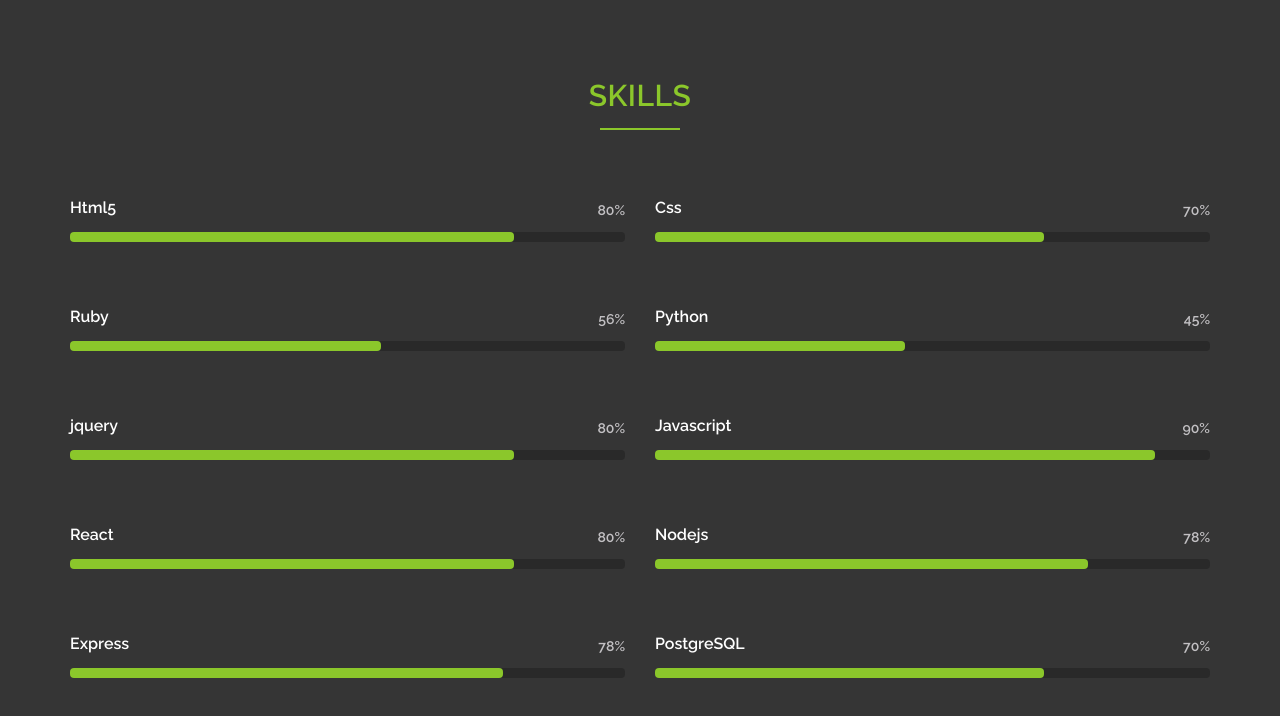
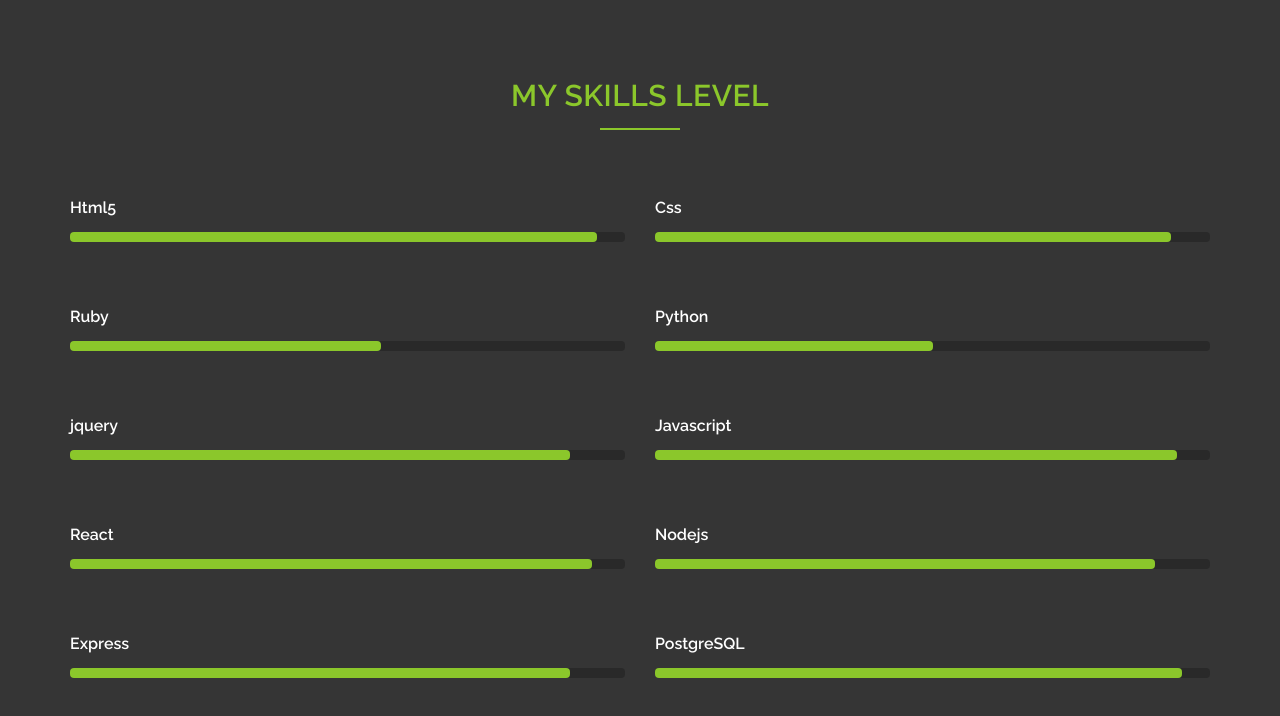
Before and after one commit to max7586/portfolio, a plain HTML site: page index.html in a window 1280 px wide. Shown: the part 2601-3317 px from the top of the page. Drawn offline with nearby package versions, Linux system fonts and the light colour scheme.

Commit message:
modify siklls section

```diff
--- a/index.html
+++ b/index.html
@@ -204,66 +204,66 @@
     <!-- Start Skills -->
     <section class="skills">
       <div class="container">
-        <h2 class="title">Skills</h2>
+        <h2 class="title">My Skills level</h2>
         <div class="skills-content">
           <div class="card">
             <label>Html5</label>
-            <div class="progress" data-text="80%">
-              <div class="inner" style="width: 80%"></div>
+            <div class="progress" data-text="">
+              <div class="inner" style="width: 95%"></div>
             </div>
           </div>
           <div class="card">
             <label>Css</label>
-            <div class="progress" data-text="70%">
-              <div class="inner" style="width: 70%"></div>
+            <div class="progress" data-text="">
+              <div class="inner" style="width: 93%"></div>
             </div>
           </div>
           <div class="card">
             <label>Ruby</label>
-            <div class="progress" data-text="56%">
+            <div class="progress" data-text="">
               <div class="inner" style="width: 56%"></div>
             </div>
           </div>
           <div class="card">
             <label>Python</label>
-            <div class="progress" data-text="45%">
-              <div class="inner" style="width: 45%"></div>
+            <div class="progress" data-text="">
+              <div class="inner" style="width: 50%"></div>
             </div>
           </div>
           <div class="card">
             <label>jquery</label>
-            <div class="progress" data-text="80%">
-              <div class="inner" style="width: 80%"></div>
+            <div class="progress" data-text="">
+              <div class="inner" style="width: 90%"></div>
             </div>
           </div>
           <div class="card">
             <label>Javascript</label>
-            <div class="progress" data-text="90%">
+            <div class="progress" data-text="">
+              <div class="inner" style="width: 94%"></div>
+            </div>
+          </div>
+          <div class="card">
+            <label>React</label>
+            <div class="progress" data-text="">
+              <div class="inner" style="width: 94%"></div>
+            </div>
+          </div>
+          <div class="card">
+            <label>Nodejs</label>
+            <div class="progress" data-text="">
+              <div class="inner" style="width:90%"></div>
+            </div>
+          </div>
+          <div class="card">
+            <label>Express</label>
+            <div class="progress" data-text="">
               <div class="inner" style="width: 90%"></div>
             </div>
           </div>
           <div class="card">
-            <label>React</label>
-            <div class="progress" data-text="80%">
-              <div class="inner" style="width: 80%"></div>
-            </div>
-          </div>
-          <div class="card">
-            <label>Nodejs</label>
-            <div class="progress" data-text="78%">
-              <div class="inner" style="width:78%"></div>
-            </div>
-          </div>
-          <div class="card">
-            <label>Express</label>
-            <div class="progress" data-text="78%">
-              <div class="inner" style="width: 78%"></div>
-            </div>
-          </div>
-          <div class="card">
             <label>PostgreSQL</label>
-            <div class="progress" data-text="70%">
-              <div class="inner" style="width: 70%"></div>
+            <div class="progress" data-text="">
+              <div class="inner" style="width: 95%"></div>
             </div>
           </div>
         </div>
```
